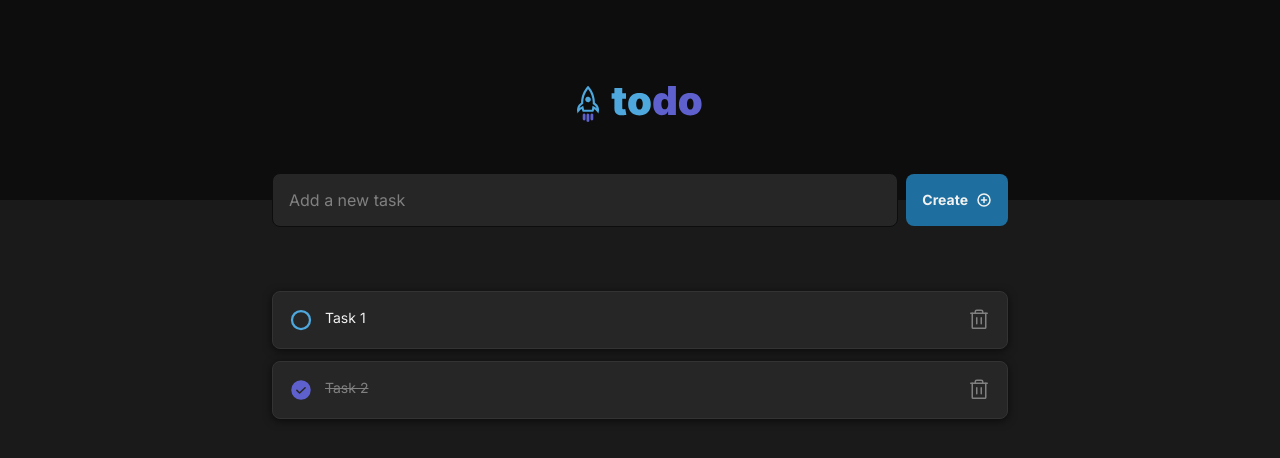
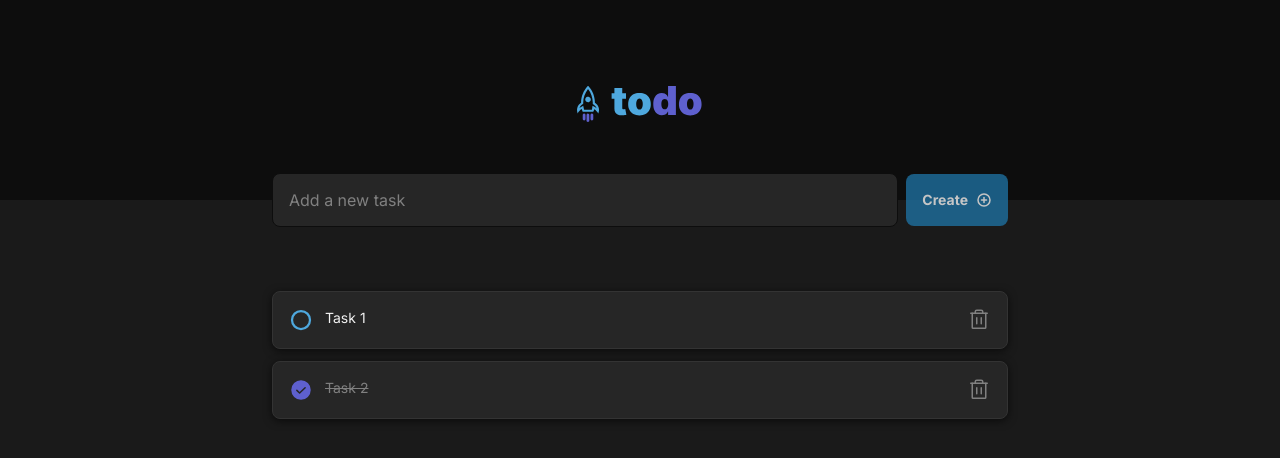
Before and after one commit to KrisMazzini/toDoList, a React (Vite) app: page / in a window 1280 px wide. Shown: the top 458 px of the page. Built offline with nearby package versions, Linux system fonts and the light colour scheme.

Commit message:
create add tasks function

```diff
--- a/src/components/AddTask/index.tsx
+++ b/src/components/AddTask/index.tsx
@@ -1,18 +1,53 @@
-import { FormEvent } from 'react'
+import { ChangeEvent, Dispatch, FormEvent, SetStateAction, useState } from 'react'
+import { v4 as uuid } from 'uuid'
 
 import styles from './styles.module.css'
 import { PlusCircle} from "phosphor-react"
 
-export function AddTask() {
+import { TaskProps } from '../Task'
+
+interface Props {
+    setTasks: Dispatch<SetStateAction<TaskProps[]>>,
+}
+
+export function AddTask({setTasks}:Props) {
+    const [newTaskDescription, setNewTaskDescription] = useState<string>('')
+
+    const disableButton = !newTaskDescription.length
 
     function handleAddNewTask(event:FormEvent) {
         event.preventDefault()
+
+        const newTask:TaskProps = {
+            id: uuid(),
+            description: newTaskDescription,
+            checked: false,
+            createdAt: new Date(),
+        }
+
+        setTasks(prevTasks => [...prevTasks, newTask])
+        setNewTaskDescription('')
+    }
+
+    function handleChangeInput(event:ChangeEvent<HTMLInputElement>) {
+        const description = event.target.value
+        setNewTaskDescription(description)
     }
 
     return (
         <form className={styles.form}>
-            <input type="text" placeholder='Add a new task'/>
-            <button type='submit' onClick={handleAddNewTask}>
+            <input
+                type="text"
+                placeholder='Add a new task'
+                value={newTaskDescription}
+                onChange={handleChangeInput}
+                required
+            />
+            <button
+                type='submit'
+                onClick={handleAddNewTask}
+                disabled={disableButton}
+            >
                 Create
                 <PlusCircle size={16} weight="bold" color='var(--gray-100)'/>
             </button>
--- a/src/components/AddTask/styles.module.css
+++ b/src/components/AddTask/styles.module.css
@@ -47,6 +47,11 @@
     transition: background-color 0.3s ease-out;
 }
 
-.form button:hover {
+.form button:not(:disabled):hover {
     background-color: var(--blue);
 }
+
+.form button:disabled {
+    opacity: 0.8;
+    cursor: not-allowed;
+}
--- a/src/components/Task/index.tsx
+++ b/src/components/Task/index.tsx
@@ -1,4 +1,3 @@
-import { useState } from 'react';
 import { Circle, CheckCircle, Trash } from 'phosphor-react'
 
 import styles from './styles.module.css'
--- a/src/components/TaskList/index.tsx
+++ b/src/components/TaskList/index.tsx
@@ -1,25 +1,15 @@
-import { useState } from 'react'
-import { v4 as uuid } from 'uuid'
+import { Dispatch, SetStateAction } from 'react'
 
 import styles from './styles.module.css'
 
 import { Task, TaskProps } from '../Task'
 
-export function TaskList() {
-    const [tasks, setTasks] = useState<TaskProps[]>([
-        {
-            id: uuid(),
-            description: "Task 1",
-            checked: false,
-            createdAt: new Date("2022-08-09T09:23Z")
-        },
-        {
-            id: uuid(),
-            description: "Task 2",
-            checked: true,
-            createdAt: new Date("2022-09-29T23:13Z")
-        }
-    ])
+interface Props {
+    tasks: TaskProps[],
+    setTasks: Dispatch<SetStateAction<TaskProps[]>>,
+}
+
+export function TaskList({tasks, setTasks}:Props) {
 
     const sortedTasks = tasks.sort(sortTasks)
 
--- a/src/pages/Home/index.tsx
+++ b/src/pages/Home/index.tsx
@@ -1,16 +1,36 @@
+import { useState } from 'react'
+import { v4 as uuid } from 'uuid'
+
 import styles from './styles.module.css'
 
 import { AddTask } from "../../components/AddTask"
 import { Header } from "../../components/Header"
 import { TaskList } from '../../components/TaskList'
 
+import { TaskProps } from '../../components/Task'
+
 export function Home() {
+  const [tasks, setTasks] = useState<TaskProps[]>([
+    {
+        id: uuid(),
+        description: "Task 1",
+        checked: false,
+        createdAt: new Date("2022-08-09T09:23Z")
+    },
+    {
+        id: uuid(),
+        description: "Task 2",
+        checked: true,
+        createdAt: new Date("2022-09-29T23:13Z")
+    }
+  ])
+
   return (
     <>
       <Header />
       <main className={styles.main}>
-        <AddTask />
-        <TaskList />
+        <AddTask setTasks={setTasks} />
+        <TaskList tasks={tasks} setTasks={setTasks}/>
       </main>
     </>
   )
```
